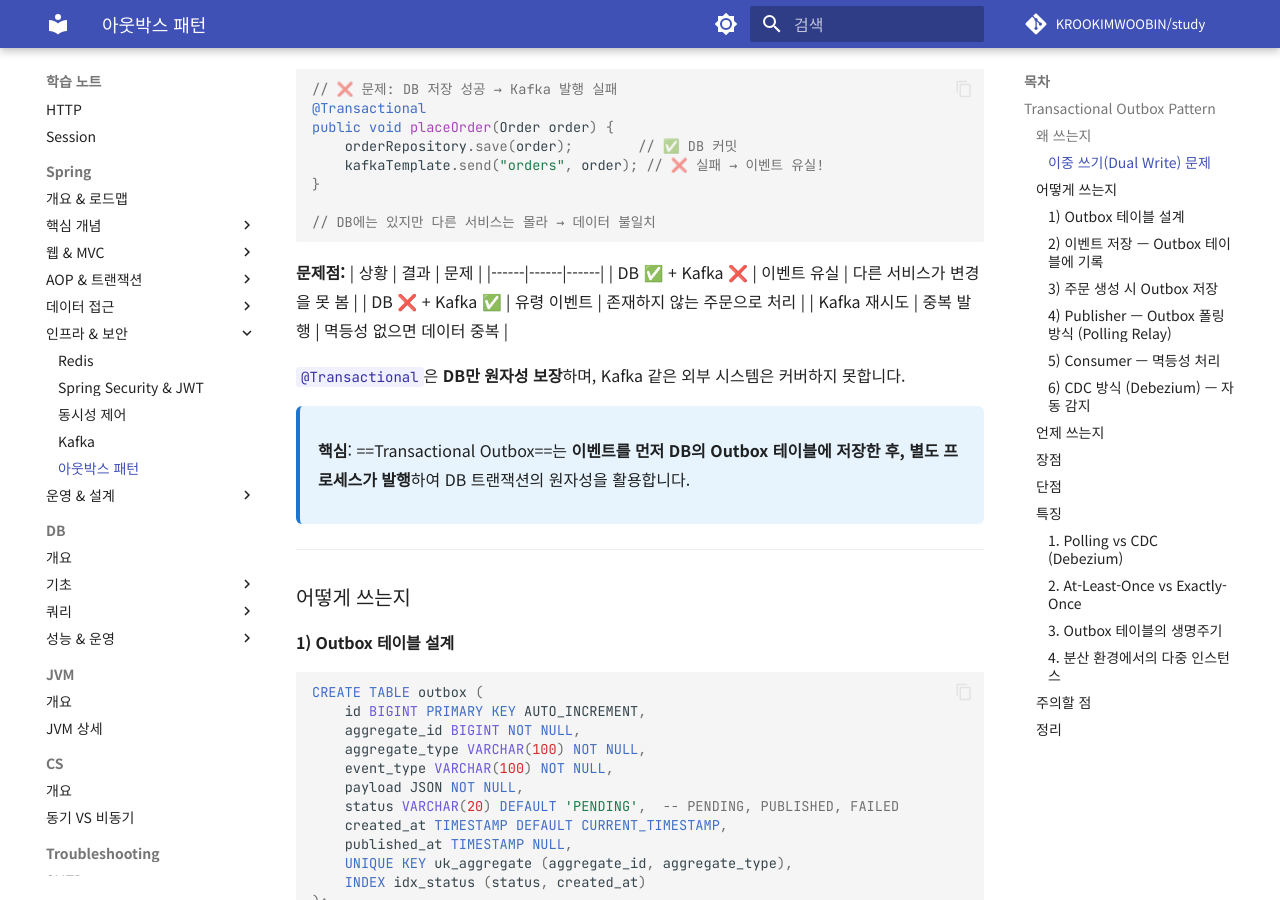
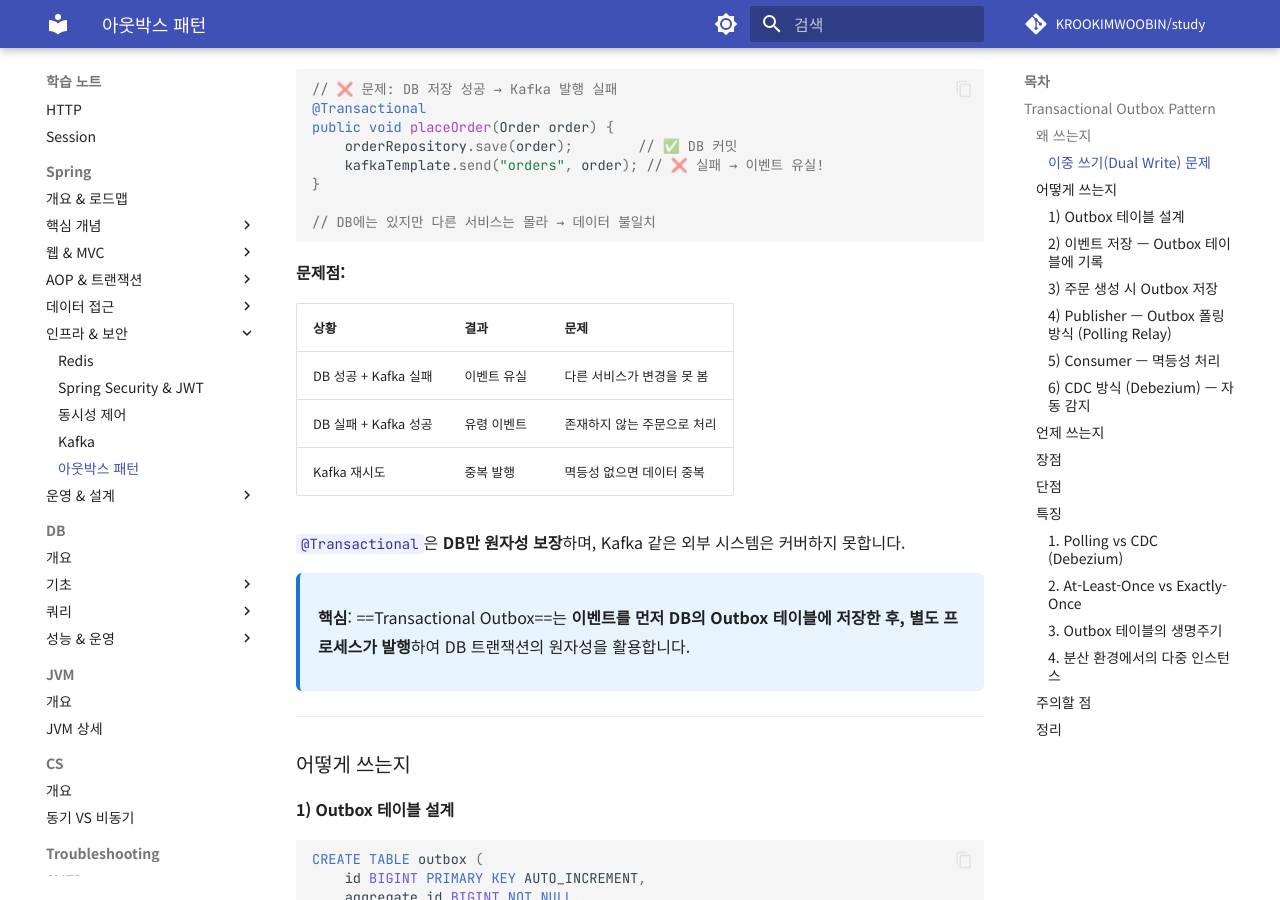
Before and after one commit to KROOKIMWOOBIN/study, an MkDocs documentation site: the page built from docs/spring/outbox.md, in a window 1280 px wide and 900 px high, scrolled down 304 px. Built offline with MkDocs 1.6.1 and Material for MkDocs 9.7.7, drawn with Linux system fonts in a browser that asks for light colours; comment, search, counter and statistics services are not loaded; part of the change alters nothing that is shown; some of the changed text lies outside the part shown.

Commit message:
fix: outbox.md 테이블 렌더링 문제 해결 (이모지 제거)

````diff
--- a/docs/spring/outbox.md
+++ b/docs/spring/outbox.md
@@ -18,10 +18,11 @@ public void placeOrder(Order order) {
 ```
 
 **문제점:**
+
 | 상황 | 결과 | 문제 |
 |------|------|------|
-| DB ✅ + Kafka ❌ | 이벤트 유실 | 다른 서비스가 변경을 못 봄 |
-| DB ❌ + Kafka ✅ | 유령 이벤트 | 존재하지 않는 주문으로 처리 |
+| DB 성공 + Kafka 실패 | 이벤트 유실 | 다른 서비스가 변경을 못 봄 |
+| DB 실패 + Kafka 성공 | 유령 이벤트 | 존재하지 않는 주문으로 처리 |
 | Kafka 재시도 | 중복 발행 | 멱등성 없으면 데이터 중복 |
 
 `@Transactional`은 **DB만 원자성 보장**하며, Kafka 같은 외부 시스템은 커버하지 못합니다.
@@ -278,11 +279,11 @@ POST /connectors
 
 | 상황 | 선택 | 이유 |
 |------|------|------|
-| **이벤트 유실 허용 안 됨** | ✅ Outbox | 금융, 주문, 결제 등 중요 도메인 |
-| **최종 일관성 보장 필요** | ✅ Outbox | MSA 서비스 간 데이터 동기화 |
-| **높은 가용성 필요** | ✅ Outbox | 브로커 장애 시에도 이벤트 보존 |
-| **단순한 통지성 메시지** | ❌ 직접 발행 | 로그 생성, 분석 이벤트는 유실 가능 |
-| **강한 ACID 보장 필요** | ⚠️ Saga | Outbox + Saga 조합 고려 |
+| **이벤트 유실 허용 안 됨** | Outbox | 금융, 주문, 결제 등 중요 도메인 |
+| **최종 일관성 보장 필요** | Outbox | MSA 서비스 간 데이터 동기화 |
+| **높은 가용성 필요** | Outbox | 브로커 장애 시에도 이벤트 보존 |
+| **단순한 통지성 메시지** | 직접 발행 | 로그 생성, 분석 이벤트는 유실 가능 |
+| **강한 ACID 보장 필요** | Saga 조합 | Outbox + Saga 조합 고려 |
 
 ---
 
````
